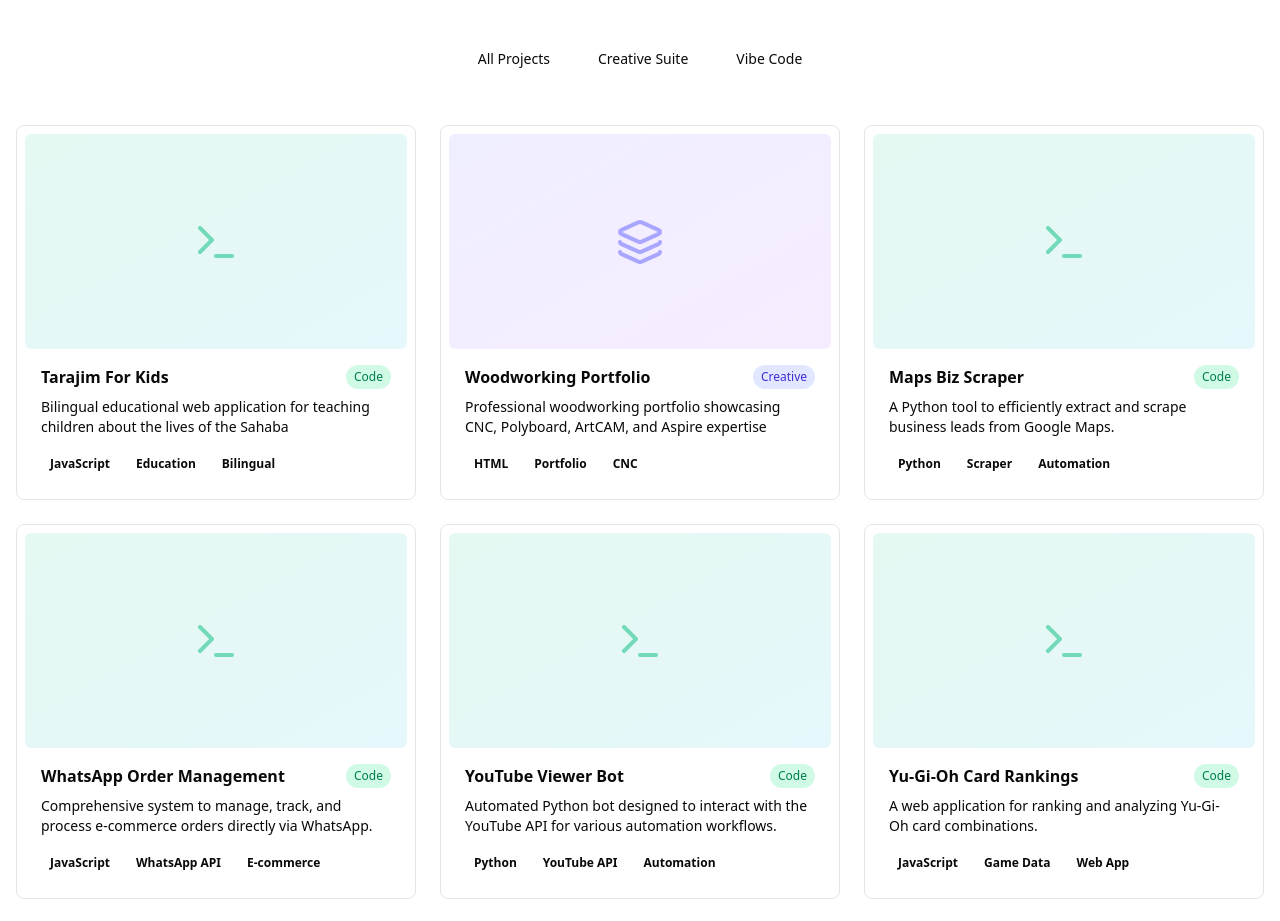
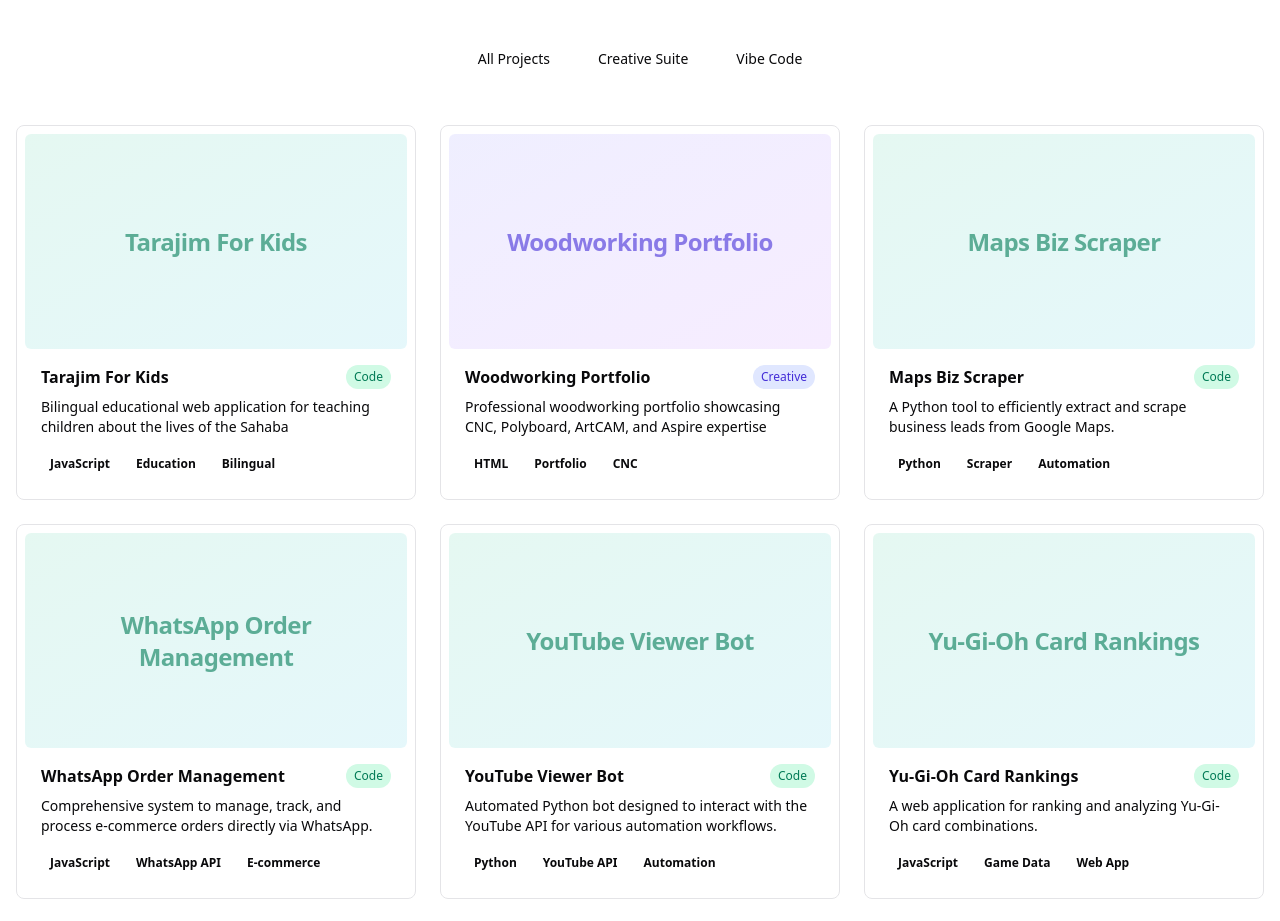
Before and after one commit to NewPyDev/my-portfolio, a Next.js app: page / in a window 1280 px wide. Shown: the part 1820-2741 px from the top of the page. Built offline with nearby package versions, Linux system fonts and the light colour scheme.

Commit message:
Replace generic icons in project empty states with big typography

```diff
--- a/app/projects/[id]/page.tsx
+++ b/app/projects/[id]/page.tsx
@@ -75,12 +75,12 @@ export default async function ProjectPage(props: ProjectPageProps) {
                                 className="object-cover w-full h-full"
                             />
                         ) : project.category === "Design" ? (
-                            <div className="flex h-full w-full items-center justify-center bg-gradient-to-br from-indigo-500/10 to-purple-500/10 transition-colors">
-                                <Layers className="h-24 w-24 text-indigo-500 opacity-50" />
+                            <div className="flex h-full w-full items-center justify-center bg-gradient-to-br from-indigo-500/10 to-purple-500/10 transition-colors p-8 text-center">
+                                <h2 className="text-3xl sm:text-4xl font-extrabold tracking-tight text-indigo-700/40 dark:text-indigo-400/40">{project.title}</h2>
                             </div>
                         ) : (
-                            <div className="flex h-full w-full items-center justify-center bg-gradient-to-br from-emerald-500/10 to-cyan-500/10 transition-colors">
-                                <Terminal className="h-24 w-24 text-emerald-500 opacity-50" />
+                            <div className="flex h-full w-full items-center justify-center bg-gradient-to-br from-emerald-500/10 to-cyan-500/10 transition-colors p-8 text-center">
+                                <h2 className="text-3xl sm:text-4xl font-extrabold tracking-tight text-emerald-700/40 dark:text-emerald-400/40">{project.title}</h2>
                             </div>
                         )}
                     </div>
--- a/components/sections/gallery.tsx
+++ b/components/sections/gallery.tsx
@@ -64,12 +64,12 @@ export function Gallery() {
                                             <div className="absolute inset-0 bg-gradient-to-t from-black/60 to-transparent opacity-0 group-hover:opacity-100 transition-opacity" />
                                         </div>
                                     ) : project.category === "Design" ? (
-                                        <div className="flex h-full w-full items-center justify-center bg-gradient-to-br from-indigo-500/10 to-purple-500/10 group-hover:from-indigo-500/20 group-hover:to-purple-500/20 transition-colors">
-                                            <Layers className="h-12 w-12 text-indigo-500 opacity-50" />
+                                        <div className="flex h-full w-full items-center justify-center bg-gradient-to-br from-indigo-500/10 to-purple-500/10 group-hover:from-indigo-500/20 group-hover:to-purple-500/20 transition-colors p-6 text-center">
+                                            <h3 className="font-bold tracking-tight text-indigo-700/60 dark:text-indigo-400/60 text-xl sm:text-2xl">{project.title}</h3>
                                         </div>
                                     ) : (
-                                        <div className="flex h-full w-full items-center justify-center bg-gradient-to-br from-emerald-500/10 to-cyan-500/10 group-hover:from-emerald-500/20 group-hover:to-cyan-500/20 transition-colors">
-                                            <Terminal className="h-12 w-12 text-emerald-500 opacity-50" />
+                                        <div className="flex h-full w-full items-center justify-center bg-gradient-to-br from-emerald-500/10 to-cyan-500/10 group-hover:from-emerald-500/20 group-hover:to-cyan-500/20 transition-colors p-6 text-center">
+                                            <h3 className="font-bold tracking-tight text-emerald-700/60 dark:text-emerald-400/60 text-xl sm:text-2xl">{project.title}</h3>
                                         </div>
                                     )}
 
```
